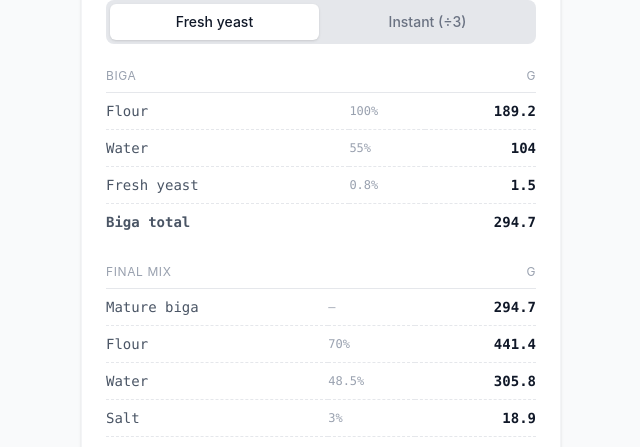
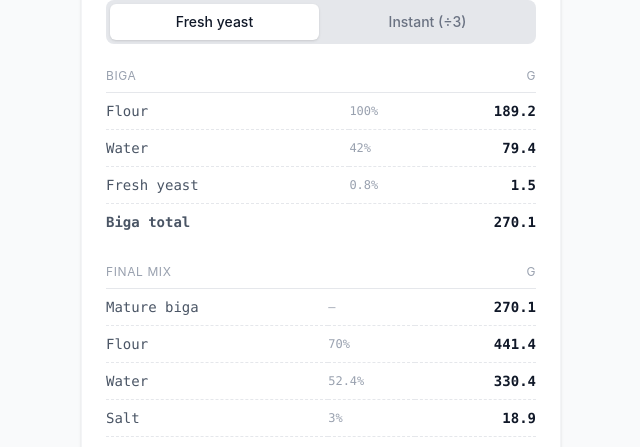
Before and after one commit to szsoma/recipe-calculators, a React (Vite) app: page /pizza in a window 1280 px wide. Shown: the part 1353-1800 px from the top of the page, without its empty margins (319-959 px from the left). Built offline with nearby package versions, Linux system fonts and the light colour scheme.

Commit message:
fix: set pizza biga hydration default to 42%

```diff
--- a/src/pages/Pizza.jsx
+++ b/src/pages/Pizza.jsx
@@ -7,7 +7,7 @@ import { Copy, Clock, Check } from 'lucide-react'
 const accent = 'red'
 
 const SALT_DEFAULT = 3
-const BIGA_HYD_DEFAULT = 55
+const BIGA_HYD_DEFAULT = 42
 const BIGA_YEAST_DEFAULT_FRESH = 0.8
 const BIGA_YEAST_DEFAULT_INSTANT = 0.3
 const FINAL_HYD_DEFAULT = 65
```
